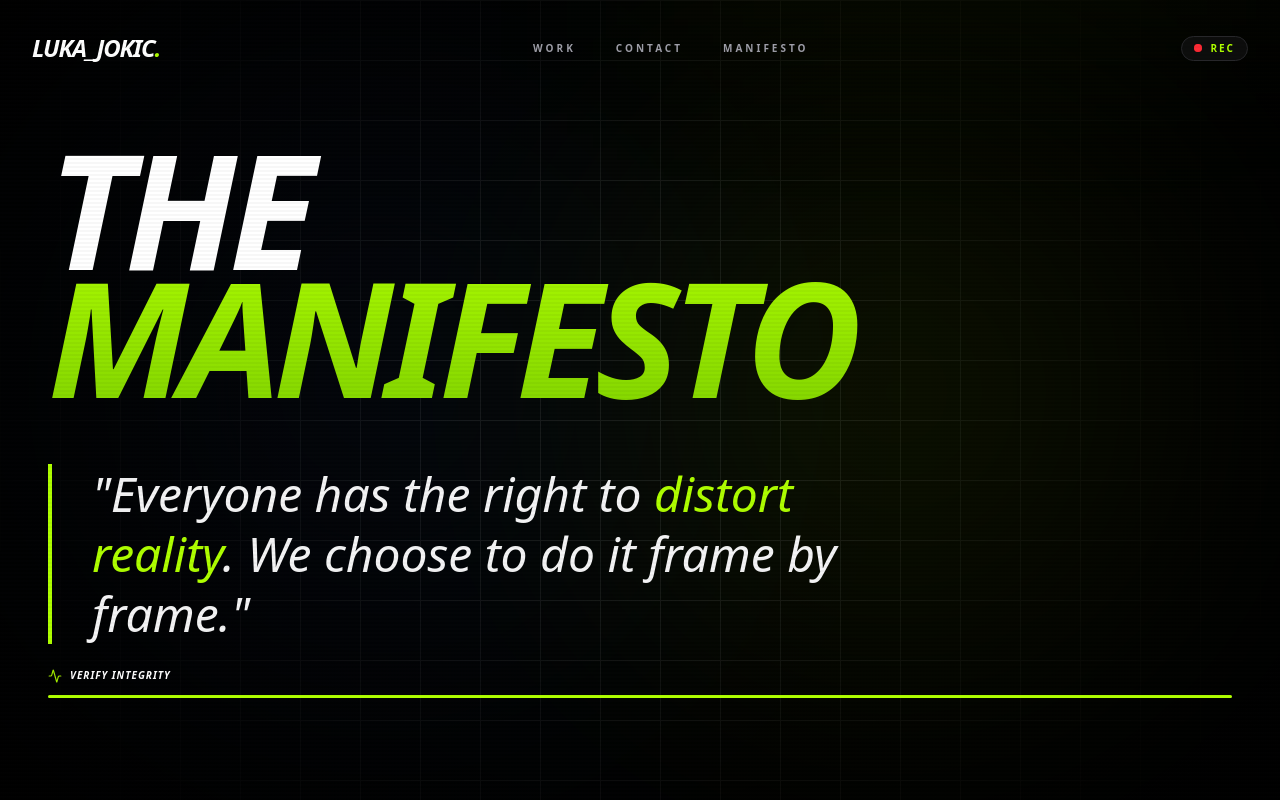
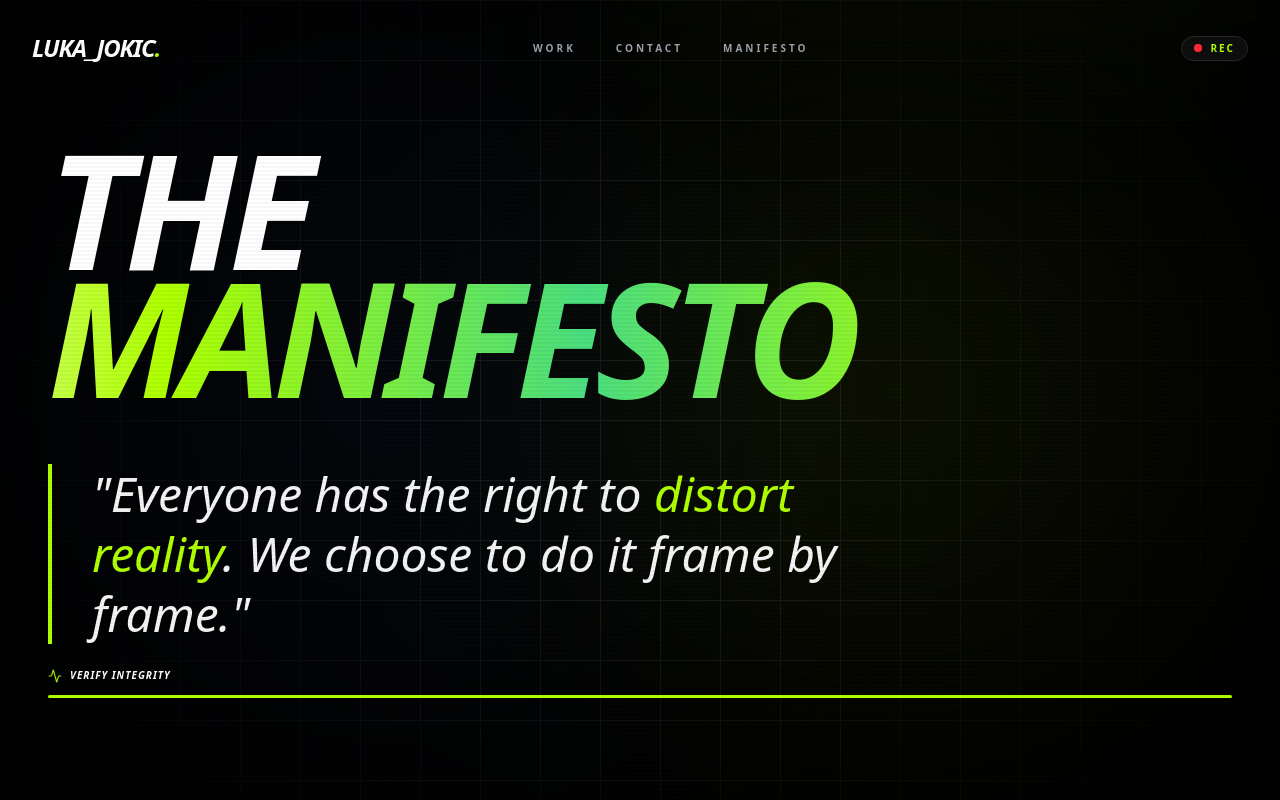
Before and after one commit to LonelyCowboy94/liternix-studio, a Next.js app: page /manifesto in a window 1280 px wide. Shown: the top 800 px of the page. Built offline with nearby package versions, Linux system fonts and the light colour scheme.

Commit message:
Layout-Scramble the videos on works page

```diff
--- a/app/(public)/contact/page.tsx
+++ b/app/(public)/contact/page.tsx
@@ -62,7 +62,7 @@ function ContactContent() {
 
             <h1 className="text-[14vw] lg:text-8xl font-black uppercase italic leading-[0.8] tracking-tighter">
               Get In <br />
-              <span className="text-transparent bg-clip-text bg-linear-to-r from-[#afff00] to-[#7acc00]">
+              <span className="animate-video-text text-transparent bg-clip-text bg-linear-to-r from-[#afff00] to-[#7acc00]">
                 Touch&nbsp;
               </span>
             </h1>
--- a/app/(public)/manifesto/page.tsx
+++ b/app/(public)/manifesto/page.tsx
@@ -48,7 +48,7 @@ export default function Manifesto() {
             {/* Title Fix: Adjusted leading and padding to prevent clipping */}
             <h1 className="text-[13vw] md:text-[10rem] font-black uppercase italic leading-[0.9] md:leading-[0.8] tracking-tighter mb-12 animate-reveal opacity-0 delay-1 py-4">
               THE <br />
-              <span className="text-transparent bg-clip-text bg-linear-to-b from-[#afff00] to-[#7acc00] pb-2">
+              <span className="animate-video-text text-transparent bg-clip-text bg-linear-to-b from-[#afff00] to-[#7acc00] pb-2">
                 MANIFESTO&nbsp;
               </span>
             </h1>
--- a/app/(public)/showreel/page.tsx
+++ b/app/(public)/showreel/page.tsx
@@ -38,7 +38,7 @@ export default async function WorkPage() {
             </div>
             <div className="max-w-xs space-y-4">
               <p className="text-zinc-500 font-bold uppercase text-[11px] tracking-widest leading-relaxed">
-                Database of high-impact visual stories. Search by project name or format.
+                Accessing the visual archive. A sequential stream of high-impact stories and technical mastery.
               </p>
             </div>
           </div>
--- a/components/public/ShowreelGrid.tsx
+++ b/components/public/ShowreelGrid.tsx
@@ -1,7 +1,7 @@
 "use client";
 
 import { useState, useMemo } from "react";
-import { Search, Calendar, ArrowUpDown } from "lucide-react";
+import { Calendar } from "lucide-react";
 import StudioPlayer from "./StudioPlayer";
 
 interface Work {
```
